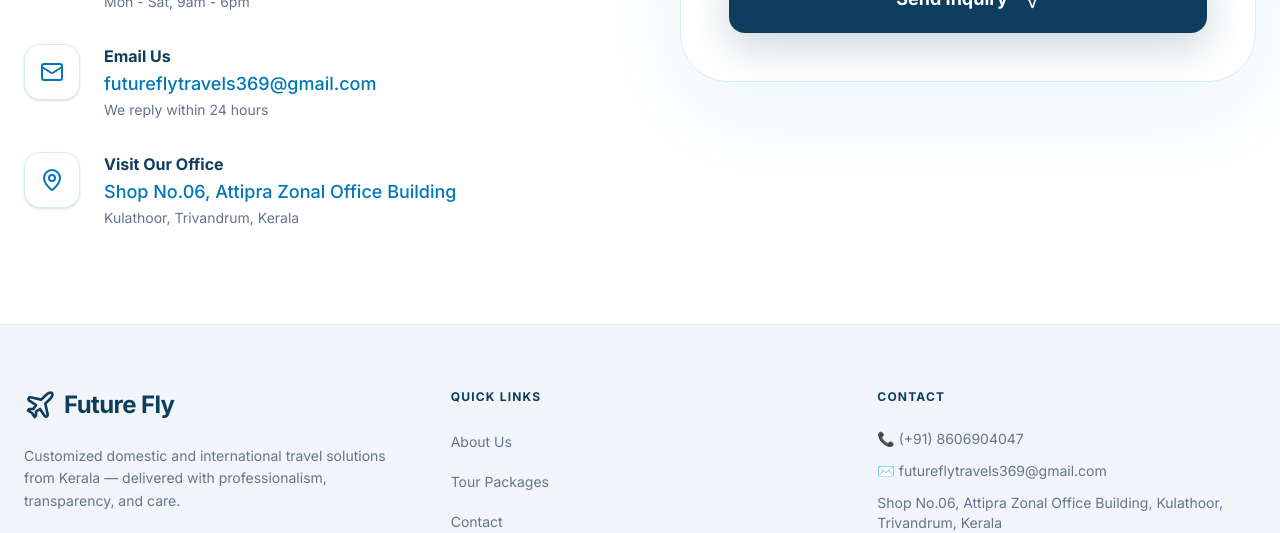
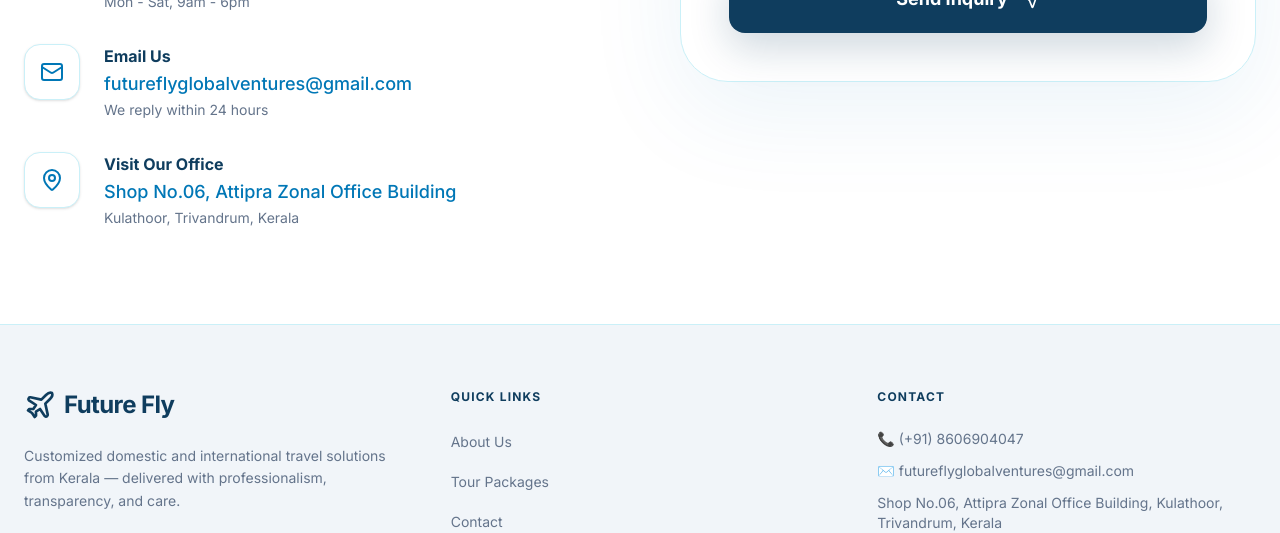
Before and after one commit to Hasna-18/Travel-Agency, a Next.js app: page /contact in a window 1280 px wide. Shown: the part 680-1213 px from the top of the page. Built offline with nearby package versions, Linux system fonts and the light colour scheme.

Commit message:
changed email name

```diff
--- a/app/about/page.tsx
+++ b/app/about/page.tsx
@@ -169,13 +169,13 @@ export default function AboutPage() {
                                     <div>
                                         <p className="text-xs text-[#CAF0F8] uppercase font-bold">Call Us</p>
                                         <p className="text-base sm:text-lg font-bold tracking-tight whitespace-nowrap">
-  +91 8606904047
-</p>
+                                            +91 8606904047
+                                        </p>
 
                                     </div>
                                     <div>
                                         <p className="text-xs text-[#CAF0F8] uppercase font-bold">Email</p>
-                                        <p className="text-base sm:text-lg">futureflytravels369@gmail.com </p>
+                                        <p className="text-base sm:text-lg">futureflyglobalventures@gmail.com </p>
                                     </div>
                                 </div>
                             </div>
--- a/app/contact/page.tsx
+++ b/app/contact/page.tsx
@@ -40,7 +40,7 @@ export default function ContactPage() {
                                 <ContactInfoItem
                                     icon={<Mail className="w-5 h-5 sm:w-6 sm:h-6 text-[#0077B6]" />}
                                     title="Email Us"
-                                    content="futureflytravels369@gmail.com"
+                                    content="futureflyglobalventures@gmail.com"
                                     subtext="We reply within 24 hours"
                                 />
                                 <ContactInfoItem
--- a/components/Footer.tsx
+++ b/components/Footer.tsx
@@ -57,7 +57,7 @@ export default function Footer() {
                         </h4>
                         <div className="space-y-2 sm:space-y-3 text-sm text-[#64748B]">
                             <p>📞 (+91) 8606904047</p>
-                            <p>✉️ futureflytravels369@gmail.com</p>
+                            <p>✉️ futureflyglobalventures@gmail.com</p>
                             <p>
                                 Shop No.06, Attipra Zonal Office Building,
                                 Kulathoor, Trivandrum, Kerala
```
